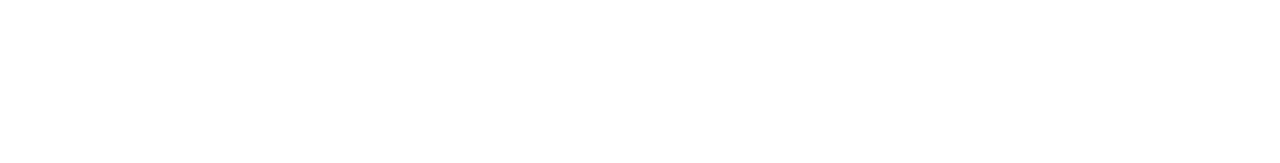
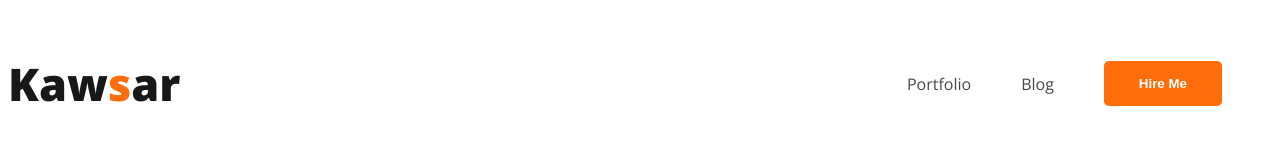
Before and after one commit to Kawsaralam1/developer-portfolio, a plain HTML site: page index.html in a window 1280 px wide. Drawn offline with nearby package versions, Linux system fonts and the light colour scheme.

Commit message:
added nav

```diff
--- a/index.html
+++ b/index.html
@@ -4,10 +4,21 @@
     <meta charset="UTF-8">
     <meta name="viewport" content="width=device-width, initial-scale=1.0">
     <title>Web Developer Portfolio</title>
+    <link rel="preconnect" href="https://fonts.googleapis.com">
+<link rel="preconnect" href="https://fonts.gstatic.com" crossorigin>
+<link href="https://fonts.googleapis.com/css2?family=Lato:ital,wght@0,100;0,300;0,400;0,700;0,900;1,100;1,300;1,400;1,700;1,900&family=Open+Sans:ital,wght@0,300..800;1,300..800&display=swap" rel="stylesheet">
+    <link rel="stylesheet" href="style/portfolio.css">
 </head>
 <body>
     <header>
-
+        <nav>
+            <h3 class="nav-title">Kaw<span class="text-primary">s</span>ar</h3>
+            <ul>
+                <li><a href="">Portfolio</a></li>
+                <li><a href="">Blog</a></li>
+                <li><button class="btn-primary">Hire Me</button></li>
+            </ul>
+        </nav>
     </header>
     <main>
 
--- /dev/null
+++ b/style/portfolio.css
@@ -0,0 +1,41 @@
+/* common shared style */
+body {
+    font-family:'lato', sans-serif;
+  font-family: "open sans", sans-serif;
+}
+.text-primary{
+    color:#FD6E0A;
+}
+.btn-primary{
+    border-radius: 5px;
+    background-color: #FD6E0A;
+    border:0;
+    color:white;
+    font-size:20;
+    font-weight:700;
+    padding:15px 35px;
+}
+/* nav related style*/
+nav{
+    display:flex;
+    justify-content: space-between;
+    align-items: center;
+
+}
+.nav-title{
+    color: #181818;
+    font-size: 45px;
+    font-weight: 800;
+}
+nav > ul{
+    display:flex;
+    align-items: center;
+}
+nav li {
+    list-style: none;
+    margin-right:50px;
+}
+nav a{
+    text-decoration: none;
+    color:#474747;
+}
```
